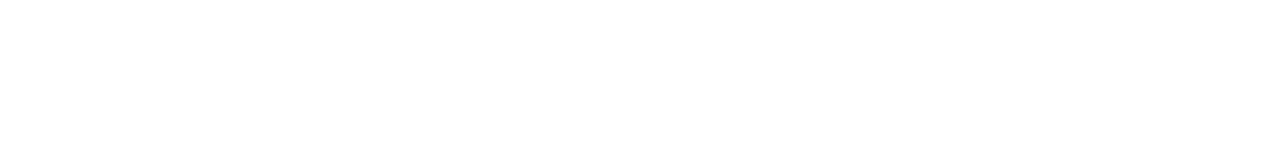
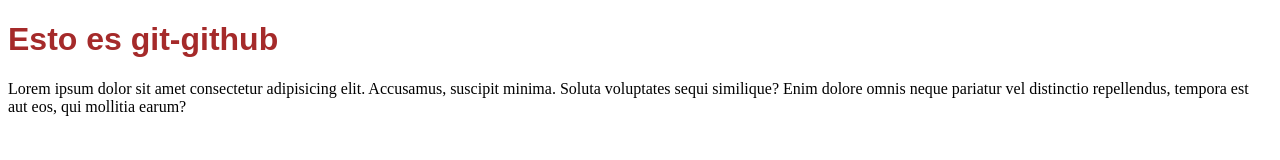
Before and after one commit to Spica24/clase_12_24250, a plain HTML site: page index.html in a window 1280 px wide. Drawn offline with Linux system fonts and the light colour scheme.

Commit message:
first commit
agregamos etiquetas y estilo en index

```diff
--- a/index.html
+++ b/index.html
@@ -3,9 +3,11 @@
 <head>
     <meta charset="UTF-8">
     <meta name="viewport" content="width=device-width, initial-scale=1.0">
+    <link rel="stylesheet" href="style.css">
     <title>Document</title>
 </head>
 <body>
-
+    <h1>Esto es git-github</h1>
+    <p>Lorem ipsum dolor sit amet consectetur adipisicing elit. Accusamus, suscipit minima. Soluta voluptates sequi similique? Enim dolore omnis neque pariatur vel distinctio repellendus, tempora est aut eos, qui mollitia earum?</p>
 </body>
 </html>
--- /dev/null
+++ b/style.css
@@ -0,0 +1,4 @@
+h1{
+    font-family: Arial, Helvetica, sans-serif;
+    color: brown;
+}
```
